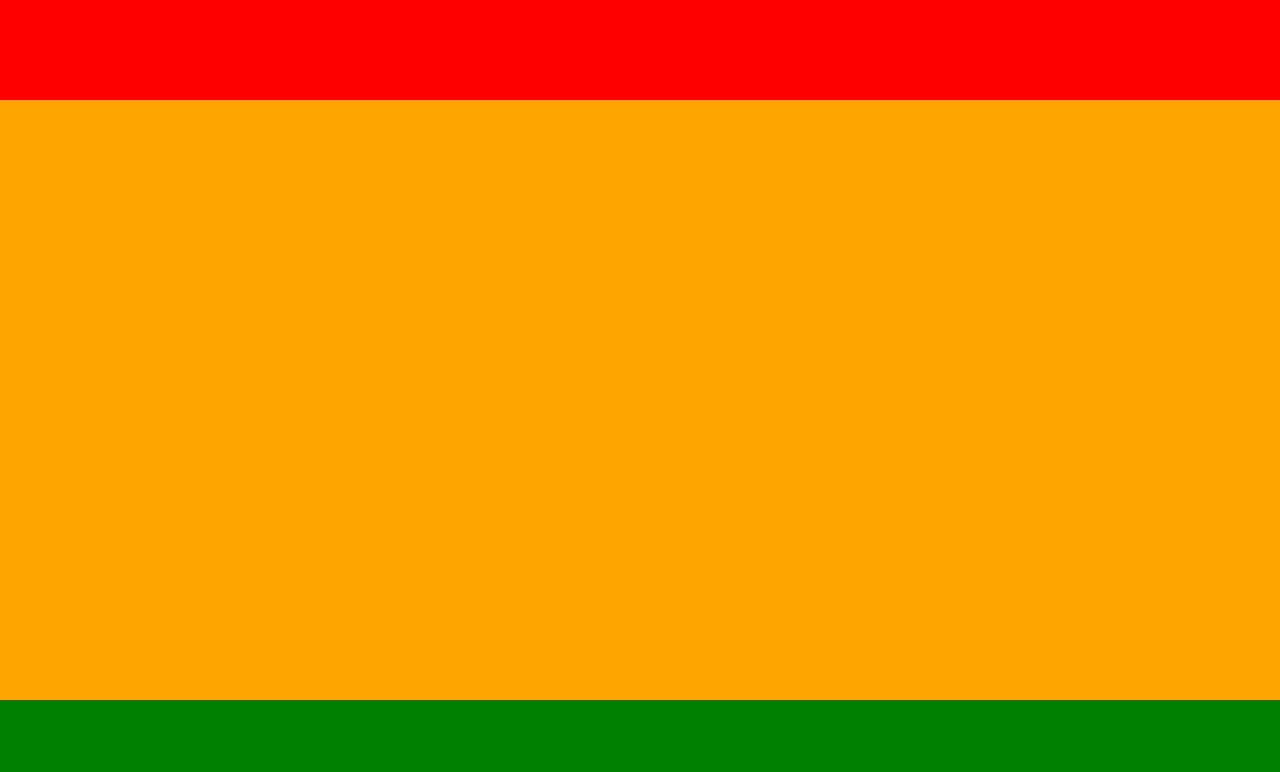
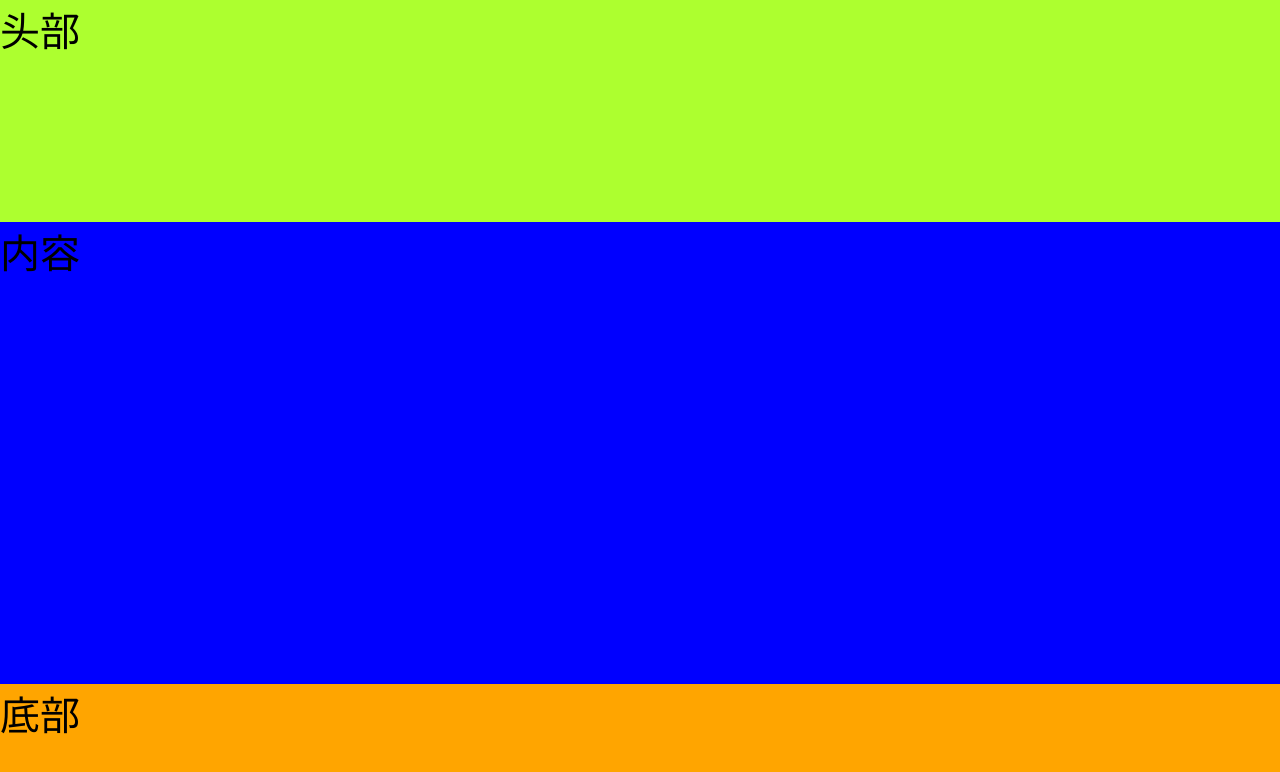
Before and after one commit to chenbingchang/mi-mall-mweb, a Vue app: page / in a window 1280 px wide. Shown: the top 772 px of the page. Built offline with nearby package versions, Linux system fonts and the light colour scheme.

Commit message:
首页探讨-1

```diff
--- a/src/router/index.js
+++ b/src/router/index.js
@@ -1,14 +1,22 @@
 import Vue from 'vue'
 import VueRouter from 'vue-router'
-import Home from '../views/Home.vue'
 
 Vue.use(VueRouter)
 
 const routes = [
   {
     path: '/',
-    name: 'home',
-    component: Home,
+    name: 'index',
+    component: () =>
+      import(/* webpackChunkName: "index" */ '../views/index.vue'),
+    children: [
+      {
+        path: '/',
+        name: 'home',
+        component: () =>
+          import(/* webpackChunkName: "home" */ '../views/home.vue'),
+      },
+    ],
   },
   // {
   //   path: '/about',
--- a/src/views/Home.vue
+++ b/src/views/Home.vue
@@ -1,8 +1,7 @@
 <template>
   <div class="home">
-    <header class="header"></header>
-    <section class="content-wrap"></section>
-    <footer class="catogery"></footer>
+    <header class="header">头部</header>
+    <section class="content-wrap">内容</section>
   </div>
 </template>
 
@@ -19,34 +18,30 @@ export default {
 </script>
 
 <style lang="scss">
+@import '@/common/css/common';
 .home {
+  position: absolute;
+  top: 0;
+  bottom: px2rem(52);
   width: 100vw;
-  height: 100vh;
+  background: red;
+  font-size: px2rem(18);
 
   .header {
     position: fixed;
     left: 0;
     top: 0;
-    width: 100vw;
-    height: 100px;
-    background: red;
+    width: 100%;
+    height: px2rem(100);
+    background: greenyellow;
   }
 
   .content-wrap {
     position: absolute;
-    top: 100px;
-    bottom: 100px;
-    width: 100vw;
-    background: orange;
-  }
-
-  .catogery {
-    position: fixed;
-    left: 0;
+    top: px2rem(100);
     bottom: 0;
-    width: 100vw;
-    height: 100px;
-    background: green;
+    width: 100%;
+    background: blue;
   }
 }
 </style>
--- /dev/null
+++ b/src/views/index.vue
@@ -0,0 +1,36 @@
+<template>
+  <div class="index">
+    <router-view></router-view>
+    <footer class="footer">底部</footer>
+  </div>
+</template>
+
+<script>
+// @ is an alias to /src
+
+export default {
+  name: 'index',
+  data() {
+    return {}
+  },
+  methods: {},
+}
+</script>
+
+<style lang="scss">
+@import '@/common/css/common';
+.index {
+  width: 100vw;
+  height: 100vh;
+
+  .footer {
+    position: fixed;
+    left: 0;
+    right: 0;
+    bottom: 0;
+    height: px2rem(52);
+    font-size: px2rem(18);
+    background: orange;
+  }
+}
+</style>
```
